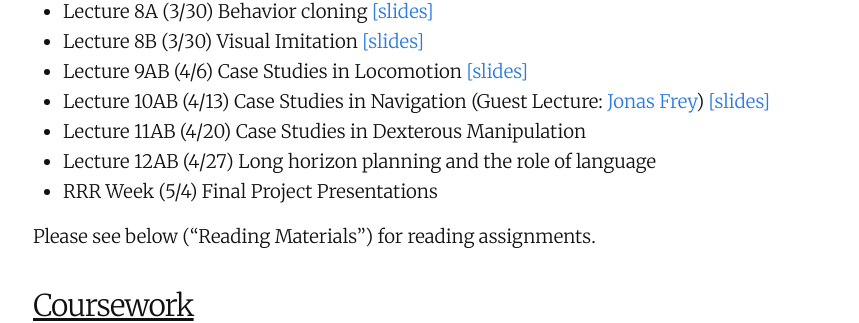
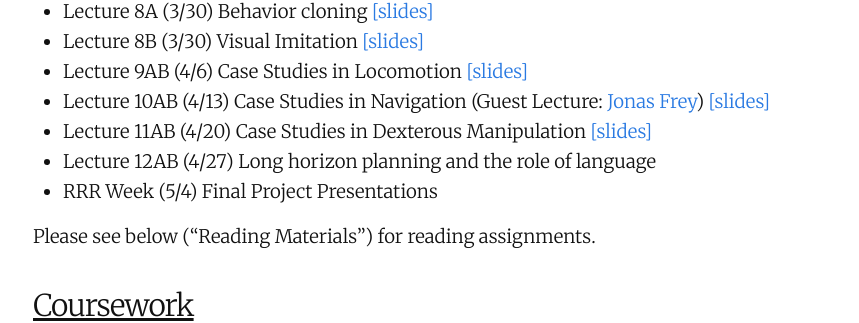
Before and after one commit to robots-that-learn/robots-that-learn.github.io, a Jekyll site: the page built from index.md, in a window 1280 px wide and 900 px high, scrolled down 1634 px. Shown: the part 140-463 px from the top of the window, without its empty margins (207-1066 px from the left). Built offline with Jekyll 4.4.1, drawn with Linux system fonts in a browser that asks for light colours; our own code applies the rules of GitHub Pages for plain Markdown files.

Commit message:
Add slides link for Lecture 11AB
Added slides link for Lecture 11AB on Dexterous Manipulation.

```diff
--- a/index.md
+++ b/index.md
@@ -56,7 +56,7 @@ The following schedule is a tentative assignment and will evolve in real time. W
 * Lecture 8B (3/30) Visual Imitation [[slides]](https://drive.google.com/file/d/1ffPRW7qjmAtkswmFVzDtsraXgKBQt6RU/view?usp=sharing)
 * Lecture 9AB (4/6) Case Studies in Locomotion [[slides]](https://drive.google.com/file/d/1pEQGFoiG-zMo2qXujx6M_DoH2HVMuQzC/view?usp=sharing)
 * Lecture 10AB (4/13) Case Studies in Navigation (Guest Lecture: [Jonas Frey](https://jonasfrey96.github.io/)) [[slides]](https://drive.google.com/file/d/1R3nDFaiUo-qxrMNMjHdeqPQzOBMW42LA/view?usp=sharing)
-* Lecture 11AB (4/20) Case Studies in Dexterous Manipulation
+* Lecture 11AB (4/20) Case Studies in Dexterous Manipulation [[slides]](https://drive.google.com/drive/folders/1uC4Lq8gRj3ZGKXIBtHqgwTz8o-uyX1yq?usp=sharing)
 * Lecture 12AB (4/27) Long horizon planning and the role of language
 * RRR Week (5/4) Final Project Presentations
 
```
